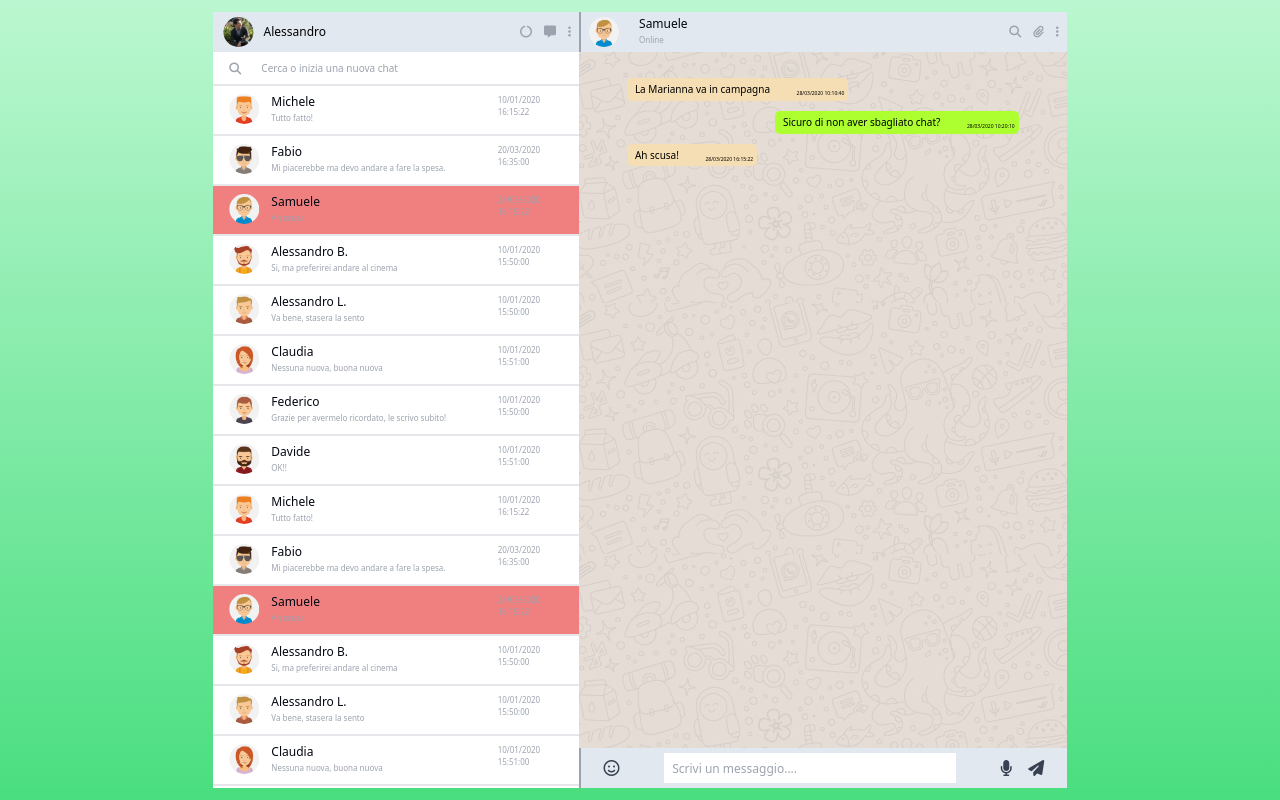
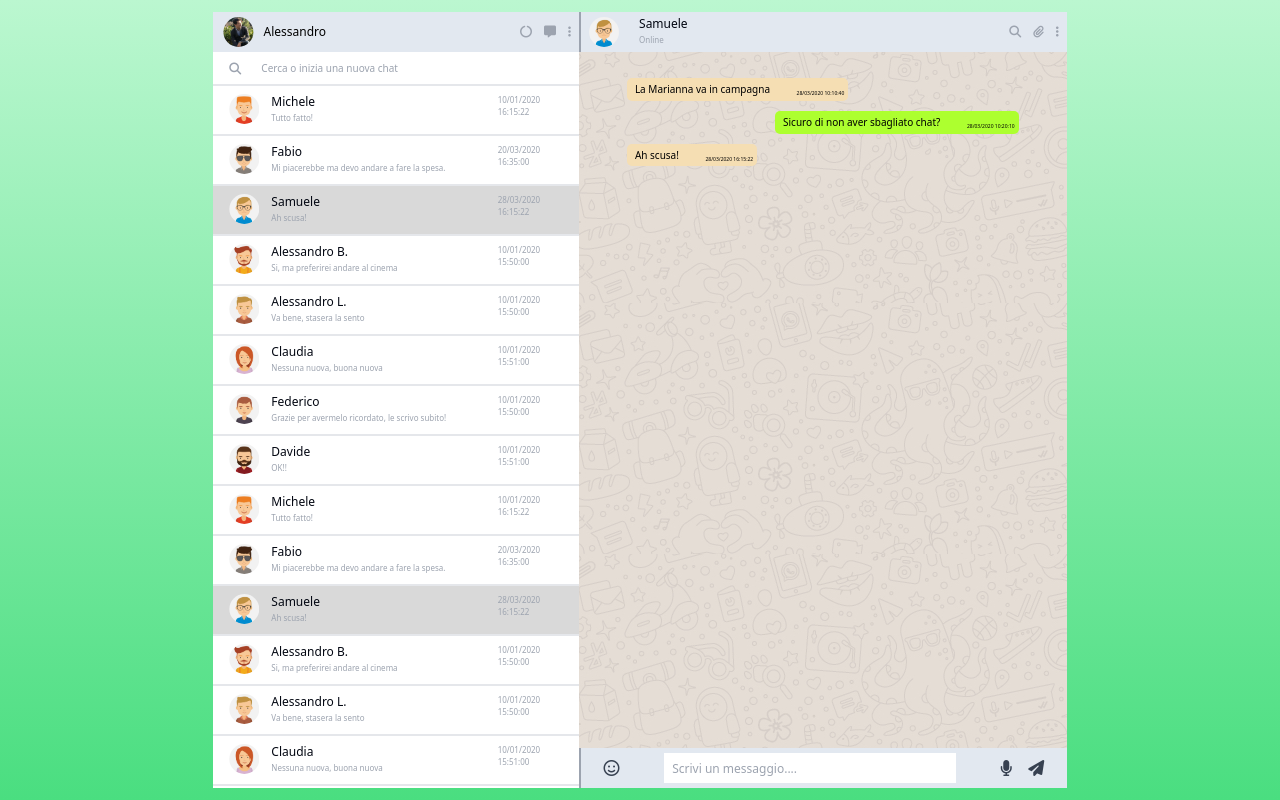
Before and after one commit to AlessandroCampo/vue-boolzapp, a plain HTML site: page index.html in a window 1280 px wide. Drawn offline with nearby package versions, Linux system fonts and the light colour scheme.

Commit message:
feat: style fixes, scrollbar and actve class bg

```diff
--- a/style.css
+++ b/style.css
@@ -48,10 +48,28 @@
 }
 
 .active {
-    background-color: lightcoral;
-    color: white;
+    background-color: #d9d9d9;
 }
 
 .message.from-user:hover i {
     display: block;
 }
+
+::-webkit-scrollbar {
+    width: 4px;
+}
+
+
+::-webkit-scrollbar-track {
+    background: #f1f1f1;
+}
+
+
+::-webkit-scrollbar-thumb {
+    background: #888;
+    border-radius: 4px;
+}
+
+::-webkit-scrollbar-thumb:hover {
+    background: #555;
+}
```
